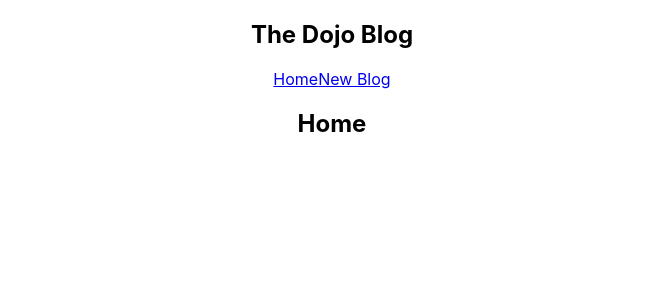
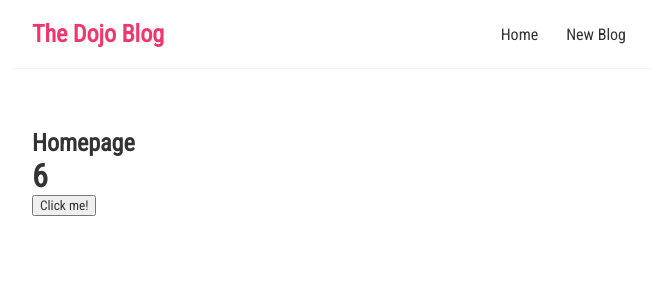
Before and after one commit to gabesmith08/Blog, a React (Create React App) app: page / in a window 1280 px wide. Shown: the top 300 px of the page, without its empty margins (308-964 px from the left). Built offline with nearby package versions, Linux system fonts and the light colour scheme; the HTML template or start-up script is replaced by a standard one.

Commit message:
hook edits

```diff
--- a/src/App.css
+++ /dev/null
@@ -1,38 +0,0 @@
-.App {
-  text-align: center;
-}
-
-.App-logo {
-  height: 40vmin;
-  pointer-events: none;
-}
-
-@media (prefers-reduced-motion: no-preference) {
-  .App-logo {
-    animation: App-logo-spin infinite 20s linear;
-  }
-}
-
-.App-header {
-  background-color: #282c34;
-  min-height: 100vh;
-  display: flex;
-  flex-direction: column;
-  align-items: center;
-  justify-content: center;
-  font-size: calc(10px + 2vmin);
-  color: white;
-}
-
-.App-link {
-  color: #61dafb;
-}
-
-@keyframes App-logo-spin {
-  from {
-    transform: rotate(0deg);
-  }
-  to {
-    transform: rotate(360deg);
-  }
-}
--- a/src/App.js
+++ b/src/App.js
@@ -1,4 +1,3 @@
-import './App.css';
 import Navbar from './Navbar'
 import Home from './Home'
 
--- a/src/Home.js
+++ b/src/Home.js
@@ -1,7 +1,17 @@
+import { useState } from "react";
+
 const Home = () => {
+    const [number, setNumber] = useState(6);
+
+    const handleClick = () => {
+        setNumber(Math.round(Math.random() * 45))
+    }
+
     return (
         <div className="home">
-            <h2>Home</h2>
+            <h2>Homepage</h2>
+            <h1>{number}</h1>
+            <button onClick={() => handleClick()}>Click me!</button>
         </div>
      );
 }
--- a/src/index.css
+++ b/src/index.css
@@ -1,13 +1,41 @@
-body {
+@import url('https://fonts.googleapis.com/css2?family=Roboto+Condensed&display=swap');
+
+
+* {
   margin: 0;
-  font-family: -apple-system, BlinkMacSystemFont, 'Segoe UI', 'Roboto', 'Oxygen',
-    'Ubuntu', 'Cantarell', 'Fira Sans', 'Droid Sans', 'Helvetica Neue',
-    sans-serif;
-  -webkit-font-smoothing: antialiased;
-  -moz-osx-font-smoothing: grayscale;
+  font-family: "Roboto Condensed";
+  color:#333;
 }
 
-code {
-  font-family: source-code-pro, Menlo, Monaco, Consolas, 'Courier New',
-    monospace;
+.navbar {
+  padding: 20px;
+  display: flex;
+  align-items: center;
+  max-width: 600px;
+  margin: 0 auto;
+  border-bottom: 1px solid #f2f2f2;
 }
+
+.navbar h1 {
+  color: #f1356d;
+}
+
+.navbar .links {
+  margin-left: auto;
+}
+
+.navbar a {
+  margin-left: 16px;
+  text-decoration: none;
+  padding: 6px;
+}
+
+.navbar a:hover {
+  color: #f1356d;
+}
+
+.content {
+  max-width: 600px;
+  margin: 40px auto;
+  padding: 20px;
+}
```
Also changed, not shown: public/manifest.json.
